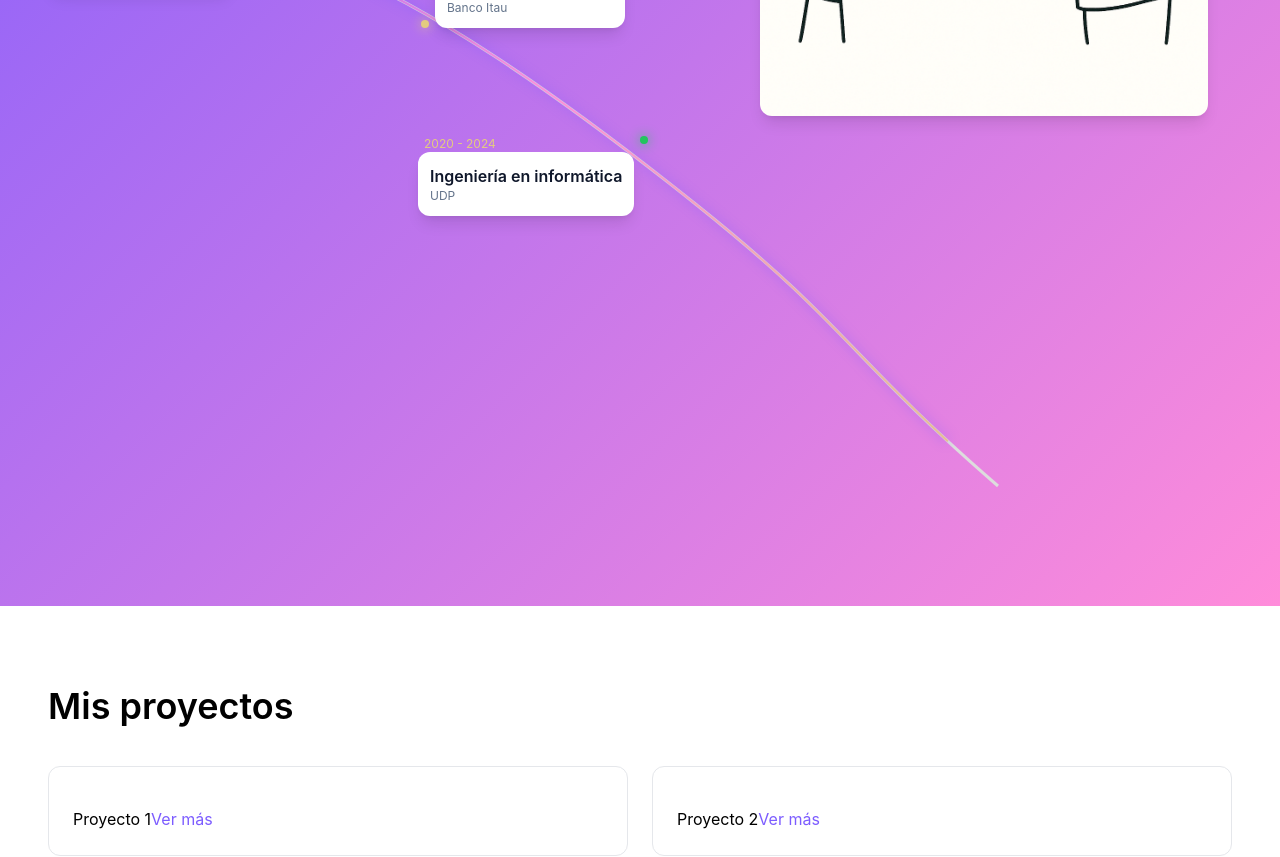
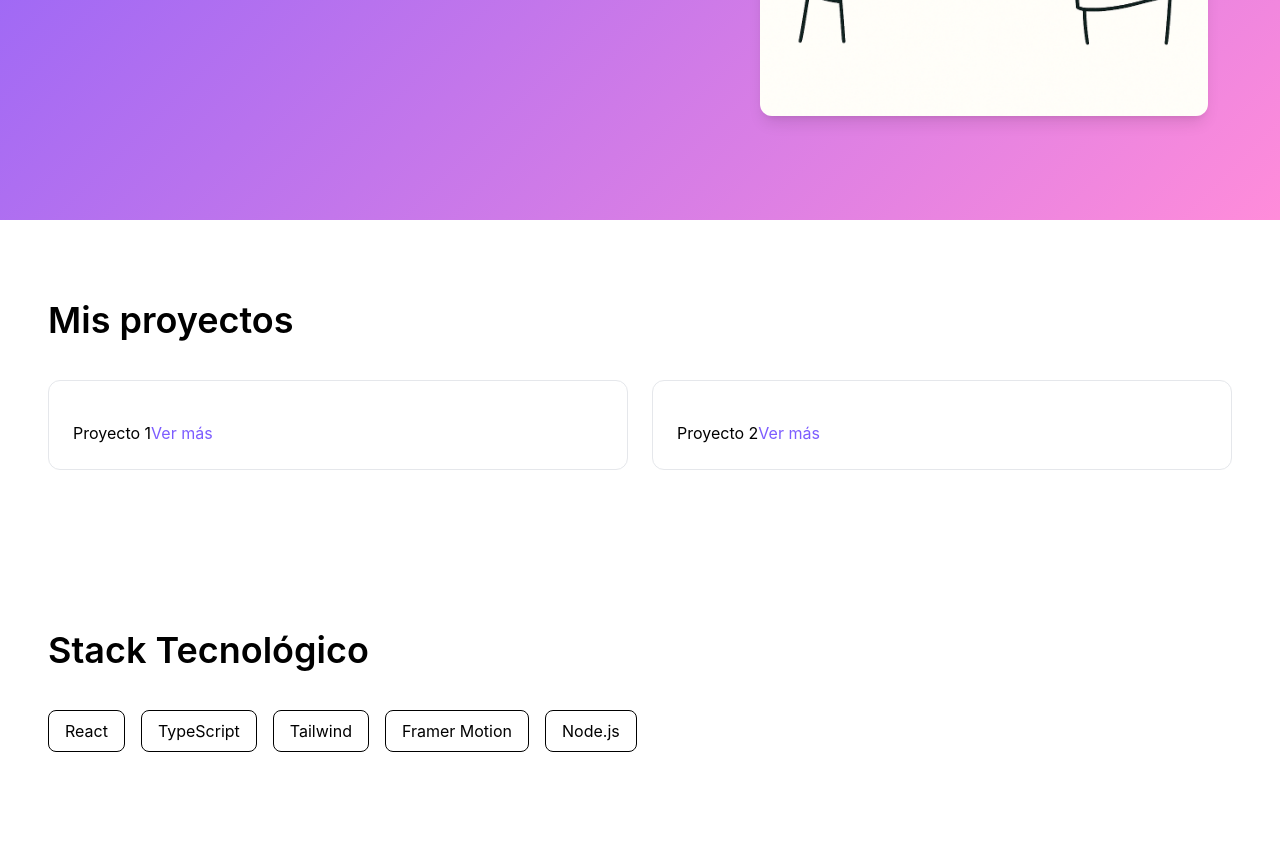
Before and after one commit to andreshf44/mi-portafolio, a React app: page / in a window 1280 px wide. Shown: the part 580-1437 px from the top of the page. Built offline with nearby package versions, Linux system fonts and the light colour scheme; the HTML template or start-up script is replaced by a standard one.

Commit message:
termina de armar timeline con efecto y se agrega el btn que maneja la visualizacion

```diff
--- a/src/components/Hero.tsx
+++ b/src/components/Hero.tsx
@@ -1,8 +1,10 @@
+import { useState } from "react";
 import { motion } from "framer-motion";
 import heroImage from "../assets/hero-img.png";
 import { Timeline } from "./Timeline";
 
 export const Hero = () => {
+  const [showTimeline, setShowTimeline] = useState(false);
   return (
     <section id="hero" className="justify-between min-h-screen flex px-6 md:px-12 pt-20 bg-hero-gradient bg-opacity-10">
 
@@ -26,6 +28,7 @@ export const Hero = () => {
         </motion.p>
 
         <motion.button
+          onClick={() => setShowTimeline(!showTimeline)}
           initial={{ opacity: 0, y: 30 }}
           animate={{ opacity: 1, y: 0 }}
           whileHover={{ scale: 1.05 }}
@@ -33,11 +36,11 @@ export const Hero = () => {
           transition={{ delay: 0.4, duration: 0.6 }}
           className="mt-6 px-5 py-2 bg-[#6c4cef] text-white rounded-lg hover:opacity-90 transition inline-block cursor-pointer"
         >
-          Ver proyectos
+          {showTimeline ? "Ocultar trayctoria" : "Ver trayectoria"}
         </motion.button>
-        <div>
-          <Timeline />
-        </div>
+        {showTimeline && (
+          <Timeline key={showTimeline.toString()} />
+        )}
       </div>
 
         {/* Imagen */}
--- a/src/components/Timeline.tsx
+++ b/src/components/Timeline.tsx
@@ -14,7 +14,7 @@ const items = [
     company: "WebClass",
     date: "2023 - 2024",
     x: 0,
-    y: 205,
+    y: 195,
     color: "#FF8CDA",
     flexDirection: "row-reverse" as const,
   },
@@ -32,80 +32,83 @@ const items = [
     company: "UDP",
     date: "2020 - 2024",
     x: 370,
-    y: 430,
-    color: "#22c55e",
+    y: 440,
+    color: "#d4229b",
     flexDirection: "row-reverse" as const,
   },
   {
     title: "Técnico programación",
     company: "UDP",
     date: "2020 - 2021",
-    x: 700,
+    x: 730,
     y: 505,
-    color: "#f97316",
-    alginItems: "center",
+    color: "#0cc125",
+    alginItems: "flex-end",
   },
 ];
 
 export const Timeline = () => {
   const [progress, setProgress] = useState(0);
-  const ref = useRef<HTMLDivElement | null>(null);
 
   useEffect(() => {
-    const handleScroll = () => {
-      if (!ref.current) return; // 🔥 evita el crash
-      const rect = ref.current.getBoundingClientRect();
-      const windowHeight = window.innerHeight;
+    let start = 0;
 
+    const interval = setInterval(() => {
+      start += 0.01;
 
-      const visible = 1 - rect.top / windowHeight;
-      const clamped = Math.max(0, Math.min(1, visible));
+      if (start >= 1) {
+        start = 1;
+        clearInterval(interval);
+      }
 
-      setProgress(clamped);
-    };
+      setProgress(start);
+    }, 30);
 
-    window.addEventListener("scroll", handleScroll);
-    handleScroll();
-
-    return () => window.removeEventListener("scroll", handleScroll);
+    return () => clearInterval(interval);
   }, []);
 
   return (
-    <div ref={ref} className="relative w-full h-[900px]">
+    <div className="relative w-full h-[900px]">
 
       {/* 🖥 DESKTOP */}
       <div className="hidden md:block w-full h-full">
 
         <svg className="absolute top-0 left-0 w-full h-full">
 
-          {/* base */}
+          {/* línea que se construye */}
           <path
             d="
               M11 22
               C80 140, 180 220, 280 260
               S500 380, 650 500
-              S800 650, 950 780
+              S750 600, 750 600
             "
             fill="none"
-            stroke="#ddd"
+            stroke="#FF8CDA"
             strokeWidth="3"
+            strokeDasharray="1400"
+            strokeDashoffset={1400 - progress * 1400}
+            opacity={0.7}
           />
 
-          {/* animada */}
+          {/* glow/tren */}
           <path
             d="
               M11 22
               C80 140, 180 220, 280 260
               S500 380, 650 500
-              S800 650, 950 780
+              S750 600, 750 600
             "
             fill="none"
-            stroke="url(#gradient)"
-            strokeWidth="2"
-            strokeDasharray="1400"
-            strokeDashoffset={1400 - Math.pow(progress, 1.2) * 1400}
+            stroke="#FFFF"
+            strokeWidth="6"
+            strokeLinecap="round"
+            strokeDasharray="80 1400"
+            strokeDashoffset={1400 - progress * 1400}
             style={{
-              filter: "drop-shadow(0 0 6px #7C5CFF)",
+              filter: "drop-shadow(0 0 12px white)",
+              opacity: progress < 0.98 ? 1 : 0,
+              transition: "opacity 0.4s ease",
             }}
           />
 
@@ -129,10 +132,10 @@ export const Timeline = () => {
           return (
             <div
               key={index}
-              className={`gap-1.5 absolute transition-all duration-700 flex ${
+              className={`gap-1.5 absolute flex transition-all duration-700 ease-out ${
                 visible
-                  ? "opacity-100 translate-y-0 scale-100"
-                  : "opacity-0 translate-y-10 scale-75"
+                  ? "opacity-100 scale-100"
+                  : "opacity-0 scale-90"
               }`}
               style={{ top: item.y, left: item.x, flexDirection: item.flexDirection, alignItems: item.alginItems }}
             >
@@ -158,7 +161,6 @@ export const Timeline = () => {
       </div>
       <div className="hidden md:block w-full overflow-x-auto">
         <div className="relative flex items-center gap-32 px-20 min-w-[900px] h-[300px]">
-
           {/* línea base */}
           <div className="absolute top-1/2 left-0 w-full h-[2px] bg-gray-300" />
 
```
Lines whose indentation alone changed are shown as unchanged.
